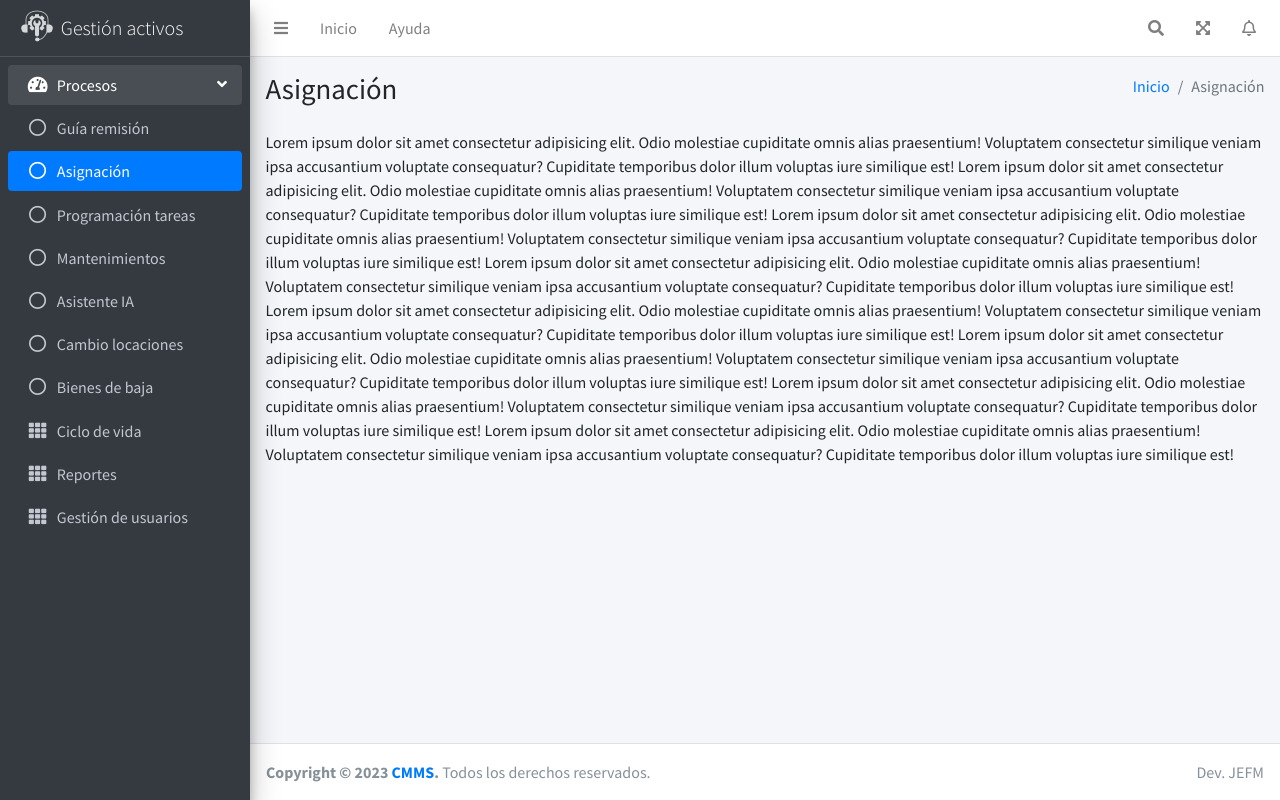
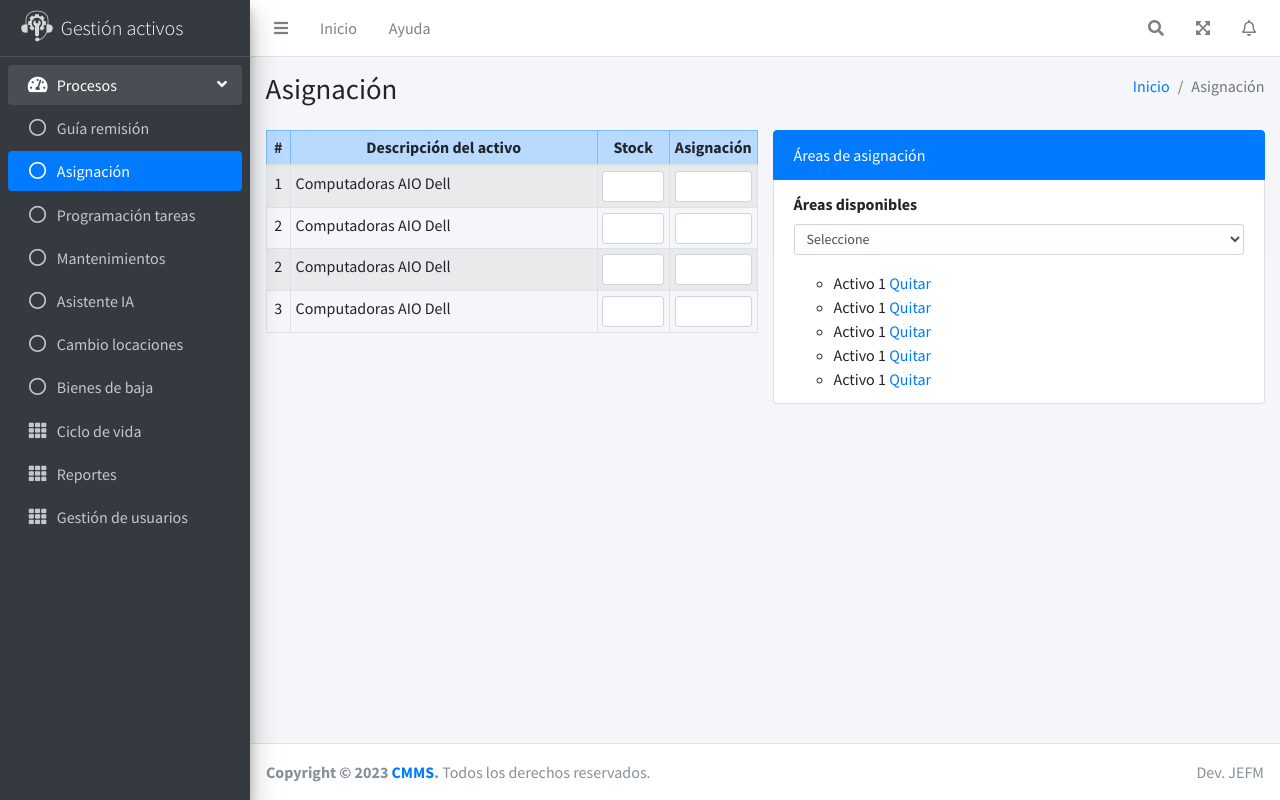
Before and after one commit to EDWARD-LEO/innova, a PHP site: page /views/asignacion in a window 1280 px wide. Run offline with PHP 8.4, Linux system fonts and the light colour scheme; some libraries are stand-ins or nearby versions.

Commit message:
Asignación primer avance

```diff
--- a/views/asignacion/index.php
+++ b/views/asignacion/index.php
@@ -19,22 +19,85 @@
   </div>
   <!-- /.content-header -->
 
+  <style>
+    tr th { text-align: center; }
+    tr td:nth-child(1){ text-align: center; }
+    tr td:nth-child(3){ text-align: center; }
+    tr td:nth-child(4){ text-align: center; }
+    .form-label { font-weight: normal !important; }
+  </style>
+
   <div class="content">
     <div class="container-fluid">
       <div class="row">
-        <div class="col-md-12">
-          <p>
-            Lorem ipsum dolor sit amet consectetur adipisicing elit. Odio molestiae cupiditate omnis alias praesentium! Voluptatem consectetur similique veniam ipsa accusantium voluptate consequatur? Cupiditate temporibus dolor illum voluptas iure similique est!
-            Lorem ipsum dolor sit amet consectetur adipisicing elit. Odio molestiae cupiditate omnis alias praesentium! Voluptatem consectetur similique veniam ipsa accusantium voluptate consequatur? Cupiditate temporibus dolor illum voluptas iure similique est!
-            Lorem ipsum dolor sit amet consectetur adipisicing elit. Odio molestiae cupiditate omnis alias praesentium! Voluptatem consectetur similique veniam ipsa accusantium voluptate consequatur? Cupiditate temporibus dolor illum voluptas iure similique est!
-            Lorem ipsum dolor sit amet consectetur adipisicing elit. Odio molestiae cupiditate omnis alias praesentium! Voluptatem consectetur similique veniam ipsa accusantium voluptate consequatur? Cupiditate temporibus dolor illum voluptas iure similique est!
-            Lorem ipsum dolor sit amet consectetur adipisicing elit. Odio molestiae cupiditate omnis alias praesentium! Voluptatem consectetur similique veniam ipsa accusantium voluptate consequatur? Cupiditate temporibus dolor illum voluptas iure similique est!
-            Lorem ipsum dolor sit amet consectetur adipisicing elit. Odio molestiae cupiditate omnis alias praesentium! Voluptatem consectetur similique veniam ipsa accusantium voluptate consequatur? Cupiditate temporibus dolor illum voluptas iure similique est!
-            Lorem ipsum dolor sit amet consectetur adipisicing elit. Odio molestiae cupiditate omnis alias praesentium! Voluptatem consectetur similique veniam ipsa accusantium voluptate consequatur? Cupiditate temporibus dolor illum voluptas iure similique est!
-            Lorem ipsum dolor sit amet consectetur adipisicing elit. Odio molestiae cupiditate omnis alias praesentium! Voluptatem consectetur similique veniam ipsa accusantium voluptate consequatur? Cupiditate temporibus dolor illum voluptas iure similique est!
-          </p>
+        <div class="col-md-6">
+          <table class="table table-sm table-striped table-bordered">
+            <colgroup>
+              <col width="5%">
+              <col width="65%">
+              <col width="15%">
+              <col width="15%">
+            </colgroup>
+            <thead>
+              <tr class="table-primary">
+                <th>#</th>
+                <th>Descripción del activo</th>
+                <th>Stock</th>
+                <th>Asignación</th>
+              </tr>
+            </thead>
+            <tbody>
+              <tr>
+                <td>1</td>
+                <td>Computadoras AIO Dell</td>
+                <td><input type="number" min="0" max="5" class="form-control form-control-sm text-right"></td>
+                <td><input type="number" min="0" max="5" class="form-control form-control-sm text-right"></td>
+              </tr>
+              <tr>
+                <td>2</td>
+                <td>Computadoras AIO Dell</td>
+                <td><input type="number" min="0" max="5" class="form-control form-control-sm text-right"></td>
+                <td><input type="number" min="0" max="5" class="form-control form-control-sm text-right"></td>
+              </tr>
+              <tr>
+                <td>2</td>
+                <td>Computadoras AIO Dell</td>
+                <td><input type="number" min="0" max="5" class="form-control form-control-sm text-right"></td>
+                <td><input type="number" min="0" max="5" class="form-control form-control-sm text-right"></td>
+              </tr>
+              <tr>
+                <td>3</td>
+                <td>Computadoras AIO Dell</td>
+                <td><input type="number" min="0" max="5" class="form-control form-control-sm text-right"></td>
+                <td><input type="number" min="0" max="5" class="form-control form-control-sm text-right"></td>
+              </tr>
+            </tbody>
+          </table>
+        </div> <!-- ./col-md-6 -->
+
+        <div class="col-md-6">
+          <ul class="list-group">
+            <li class="list-group-item active">Áreas de asignación</li>
+            <li class="list-group-item">
+              <div class="form-group">
+                <label for="">Áreas disponibles</label>
+                <select name="" id="" class="form-control form-control-sm">
+                  <option value="">Seleccione</option>
+                </select>
+              </div>
+              <ul>
+                <li>Activo 1 <a href="#">Quitar</a></li>
+                <li>Activo 1 <a href="#">Quitar</a></li>
+                <li>Activo 1 <a href="#">Quitar</a></li>
+                <li>Activo 1 <a href="#">Quitar</a></li>
+                <li>Activo 1 <a href="#">Quitar</a></li>
+              </ul>
+            </li>
+          </ul>
         </div>
-      </div>
+
+      </div> <!-- ./row -->
+
     </div>
   </div>
 </div>
```
